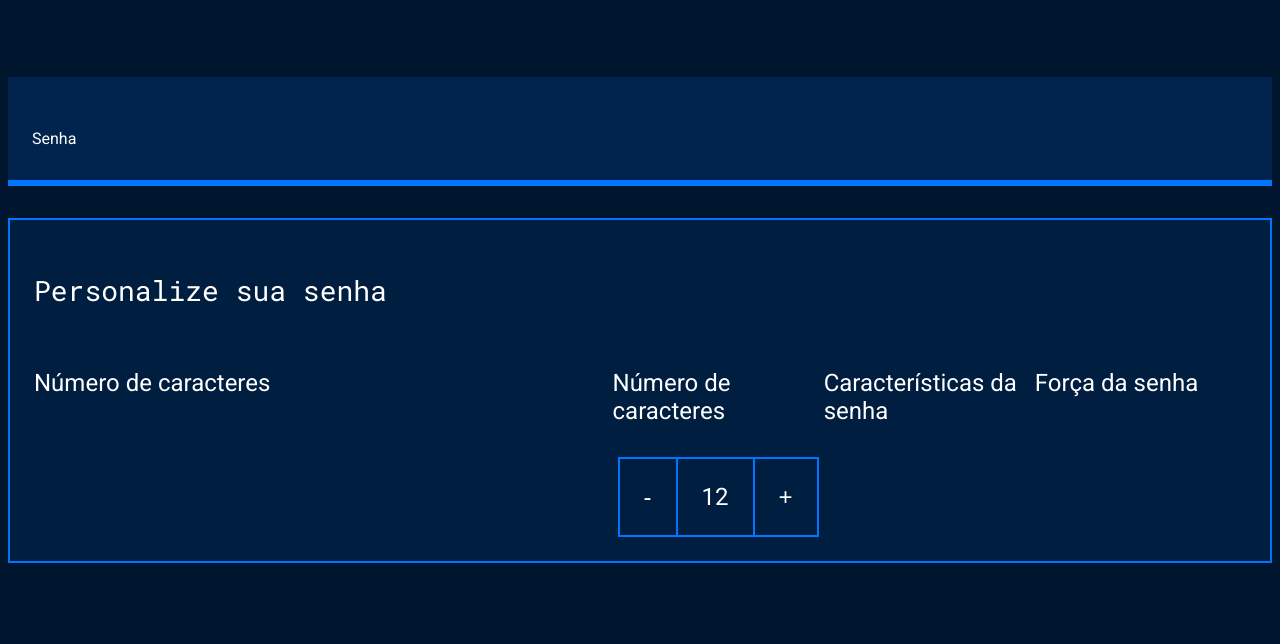
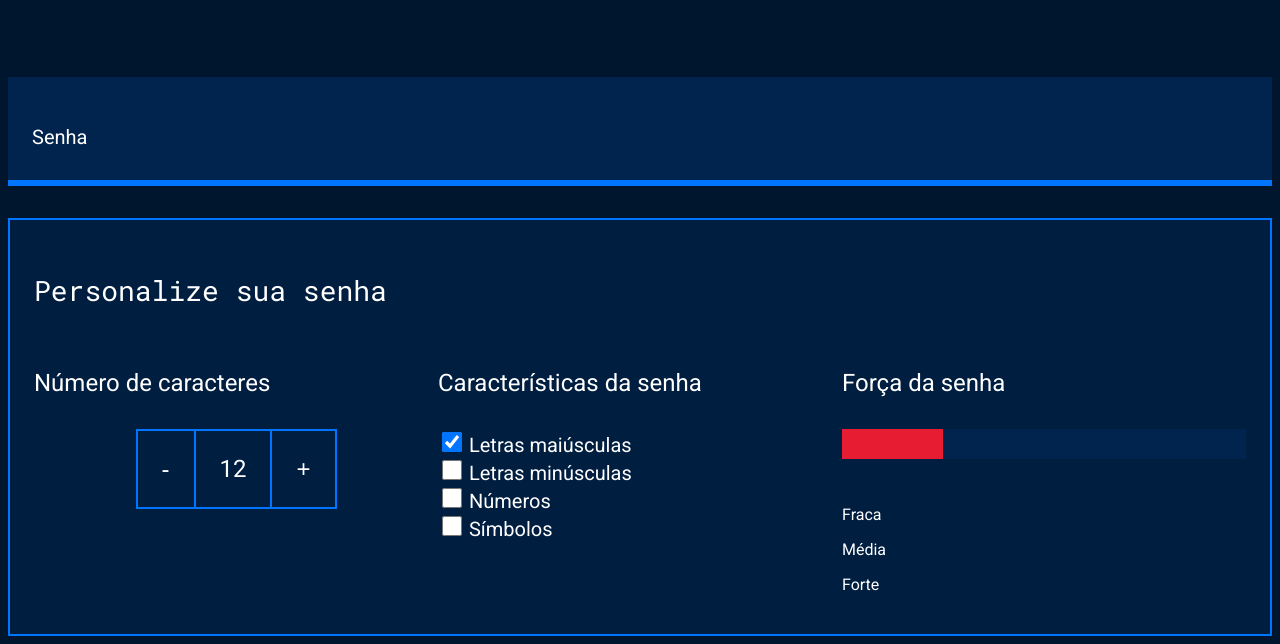
Before and after one commit to fabischor/seguran-a-senha, a plain HTML site: page index.html in a window 1280 px wide. Shown: the part 214-858 px from the top of the page. Before the commit the page ends 800 px from the top, so only its background shows below. Drawn offline with Linux system fonts and the light colour scheme.

Commit message:
Criando a barra de força

```diff
--- a/index.html
+++ b/index.html
@@ -21,11 +21,7 @@
         <div class="parametro-coluna__senha">
             <div class="parametro-senha">
                 <h4 class="parametro-senha__titulo">Número de caracteres</h4>
-              </div>
-              <div class="parametro-coluna__senha">
-                <div class="parametro-senha">
-                    <h4 class="parametro-senha__titulo">Número de caracteres</h4>
-                    <div class="parametro-senha-botoes">
+                <div class="parametro-senha-botoes">
                         <button class="parametro-senha__botao">-</button>
                         <p class="parametro-senha__texto">12</p>
                         <button class="parametro-senha__botao">+</button>
@@ -33,9 +29,31 @@
                 </div>
                 <div class="parametro-senha">
                     <h4 class="parametro-senha__titulo">Características da senha</h4>
+                    <div class="parametro-senha-checkbox">
+                        <input name="maiusculo" type="checkbox" class="checkbox" checked>
+                        <label for="maiusculo">Letras maiúsculas</label>
+                    </div>
+                    <div class="parametro-senha-checkbox">
+                        <input name="minusculo" type="checkbox" class="checkbox">
+                        <label for="minusculo">Letras minúsculas</label>
+                    </div>
+                    <div class="parametro-senha-checkbox">
+                        <input name="numero" type="checkbox" class="checkbox">
+                        <label for="numero">Números</label>
+                    </div>
+                    <div class="parametro-senha-checkbox">
+                        <input name="simbolo" type="checkbox" class="checkbox">
+                        <label for="simbolo">Símbolos</label>
+                    </div>
                 </div>
                 <div class="parametro-senha">
                     <h4 class="parametro-senha__titulo">Força da senha</h4>
+                    <div class="barra"></div>
+                    <div class="fraca"></div>
+                    <div class="parametro-senha-textos"></div>
+                    <p>Fraca</p>
+                    <p>Média</p>
+                    <p>Forte</p>
                 </div>
             </div>
         </div>
--- a/style.css
+++ b/style.css
@@ -104,6 +104,35 @@ body{
     font-size: 24px;
 }
 
+label{
+    font-size: 20px;
+}
+
+.checkbox{
+    width: 20px;
+    height: 20px;
+    cursor: pointer;
+}
+
+.barra{
+    background-color: var(--fundo-senha);
+    height: 30px;
+    width: 100%;
+}
+
+.fraca{
+    width: 25%;
+    height: 30px;
+    background-color: #E71B32;
+    position: relative;
+    bottom: 30px;
+}
+
+.parametro-senha-textos {
+    display: flex;
+    justify-content: space-between;
+}
+
 @media screen and (min-width: 768px) {
     .parametro-coluna__senha{
         flex-direction: row;
```
